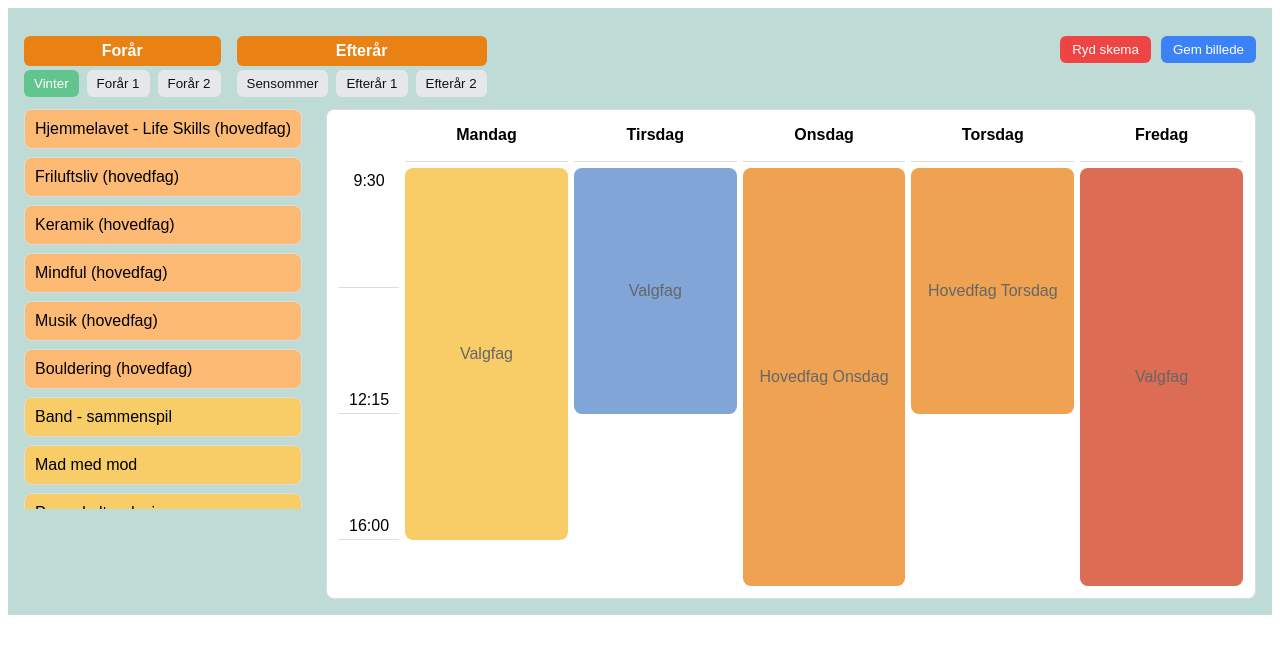
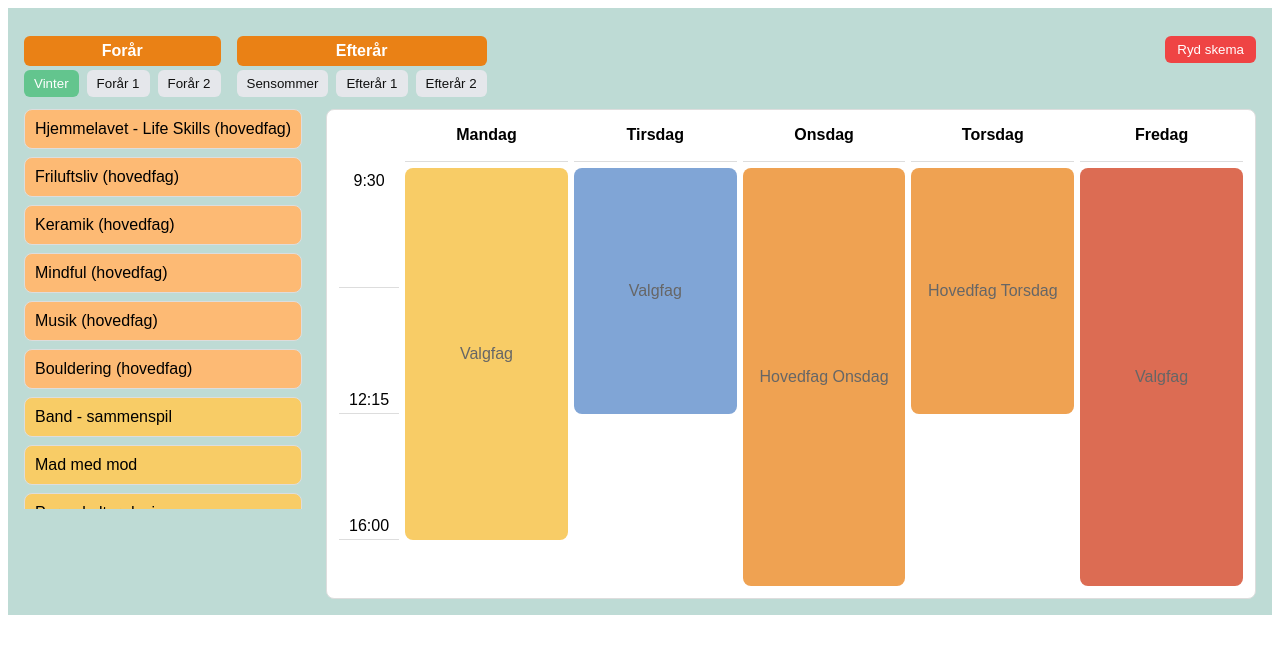
Before and after one commit to mvj-hub/skema-skibums, a React (Create React App) app: page / in a window 1280 px wide. Shown: the top 654 px of the page. Built offline with nearby package versions, Linux system fonts and the light colour scheme.

Commit message:
Update App.js

```diff
--- a/src/App.js
+++ b/src/App.js
@@ -1,5 +1,4 @@
 import React, { useState, useEffect } from "react";
-import html2canvas from "html2canvas";
 const PERIODS = [
   "Vinter",
   "Forår 1",
@@ -825,18 +824,7 @@ export default function SkemaBygger({ initialPeriod = "Vinter" }) {
         ? "#FDBA74"
         : BLOCKS.find((b) => b.id === s.block)?.bg || "#eee",
   });
-  function downloadImage() {
-    // Find elementet, vi vil tage billede af
-    const skemaElement = document.getElementById("skema-container");
-    if (!skemaElement) return;
 
-    html2canvas(skemaElement).then((canvas) => {
-      const link = document.createElement("a");
-      link.download = `skema-${period}.png`;
-      link.href = canvas.toDataURL();
-      link.click();
-    });
-  }
   return (
     <div
       style={{
@@ -928,19 +916,7 @@ export default function SkemaBygger({ initialPeriod = "Vinter" }) {
           >
             Ryd skema
           </button>
-          <button
-            onClick={downloadImage}
-            style={{
-              padding: "6px 12px",
-              borderRadius: 6,
-              background: "#3b82f6",
-              color: "#fff",
-              border: "none",
-              cursor: "pointer",
-            }}
-          >
-            Gem billede
-          </button>
+
         </div>
       </div>
 
```
